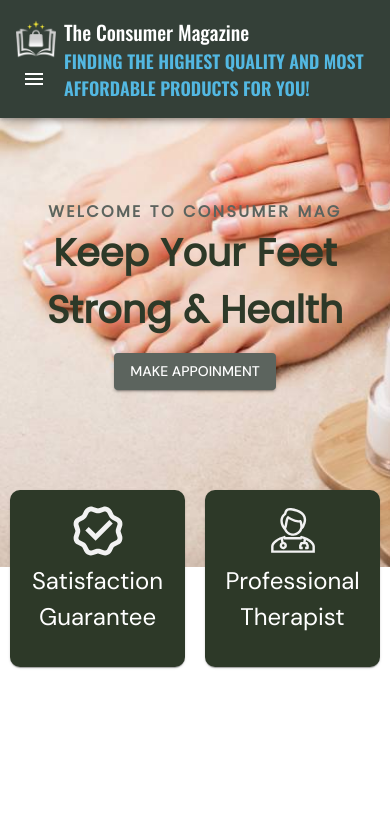
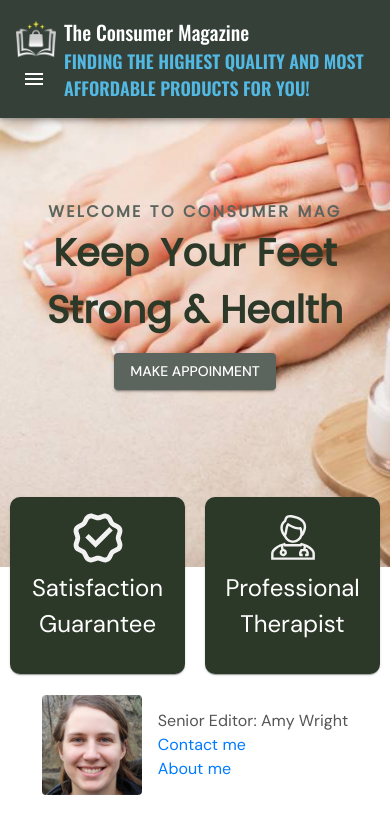
Before and after one commit to javadhaditaghi/funguss-presell, a React (Vite) app: page / in a window 390 px wide. Shown: the top 834 px of the page. Built offline with nearby package versions, Linux system fonts and the light colour scheme.

Commit message:
make the spacialist part responsive

```diff
--- a/src/components/main/header/header-desktop.jsx
+++ b/src/components/main/header/header-desktop.jsx
@@ -3,17 +3,25 @@ import TopText from "./topText";
 import QualityCard from "./topQualityCard"
 import Doctor from "../../icons/doctor";
 import Quality from '../../icons/quality';
+import Specialist from "./specialist";
+import { Box } from '@mui/material';
 
 
 const DesktopHeader = () => {
     return (
+        <Box sx={{
+            display: {
+                xs: "none", md: "block"
+            }
+        }}>
+
             <Grid2 container sx={{
                 backgroundImage: "url('nail-funguss.png')",
                 backgroundSize: "cover",
                 backgroundPosition: "center",
                 height: "80vh",
                 width: "100vw",
-            display: { xs: "none", md: "flex" }
+
             }}>
 
                 <Grid2 xs={0} md={.5} lg={2}>
@@ -34,6 +42,9 @@ const DesktopHeader = () => {
 
                 </Grid2>
             </Grid2>
+            <Specialist />
+        </Box >
+
 
     )
 }
--- a/src/components/main/header/header-mobile.jsx
+++ b/src/components/main/header/header-mobile.jsx
@@ -3,16 +3,24 @@ import TopText from "./topText";
 import QualityCard from "./topQualityCard"
 import Doctor from "../../icons/doctor";
 import Quality from '../../icons/quality';
+import Specialist from "./specialist";
+import { Box } from '@mui/material';
+
 
 
 const MobileHeader = () => {
     return (
+        <Box sx={{
+            display: {
+                xs: "block", md: "none"
+            }
+        }}>
             <Grid2 container sx={{
                 backgroundImage: "url('nail-funguss-mobile.png')",
                 backgroundSize: "cover",
                 backgroundPosition: "center",
                 width: "100vw",
-            display: { xs: "flex", md: "none" }
+
             }}>
 
 
@@ -34,6 +42,8 @@ const MobileHeader = () => {
 
                 </Grid2>
             </Grid2>
+            <Specialist />
+        </Box>
 
     )
 }
--- /dev/null
+++ b/src/components/main/header/specialist.jsx
@@ -0,0 +1,57 @@
+import * as React from 'react';
+import Avatar from '@mui/material/Avatar';
+import { Box, Typography, Link } from '@mui/material';
+import Grid2 from "@mui/material/Unstable_Grid2/Grid2"
+import { styled } from '@mui/material/styles';
+
+
+const CustomLink = styled('Link')({
+    display: 'block',
+    textDecoration: 'none',
+    cursor: 'pointer',
+    color: '#007BFF',
+    '&:hover': {
+        textDecoration: 'underline',
+    },
+});
+
+
+
+export default function Specialist() {
+
+    return (
+        <Grid2 container padding={1}>
+
+            <Grid2 xs={0} md={.5} lg={2}>
+
+            </Grid2>
+            <Grid2 xs={12} md={4} lg={2.1} >
+
+                <Box sx={{ display: "flex", justifyContent: "center", alignItems: 'center', height: "100%", position: "relative", top: { xs: "120%", md: "0" } }}>
+                    <Avatar
+                        alt="Remy Sharp"
+                        src="specialist.jpg"
+                        sx={{ width: 100, height: 100 }}
+                        variant='rounded'
+                    />
+                    <Box sx={{ paddingLeft: 2 }}>
+                        <Typography sx={{ color: "#555" }}>
+                            Senior Editor: <Box component="span" >Amy Wright</Box>
+                        </Typography>
+                        <CustomLink>Contact me</CustomLink>
+                        <CustomLink>About me</CustomLink>
+                    </Box>
+
+                </Box>
+
+
+            </Grid2>
+            <Grid2 xs={0} md={7.5} lg={7}>
+
+            </Grid2>
+
+
+        </Grid2 >
+
+    );
+}
--- a/src/components/main/header/topQualityCard.jsx
+++ b/src/components/main/header/topQualityCard.jsx
@@ -8,7 +8,7 @@ import Typography from '@mui/material/Typography';
 
 export default function QualityCard({ icon, title, subtitle }) {
     return (
-        <Card sx={{ position: "relative", bottom: -100, background: "#2D3928", borderRadius: "10px" }}>
+        <Card sx={{ position: "relative", bottom: -107, background: "#2D3928", borderRadius: "10px" }}>
 
             <CardContent sx={{ textAlign: "center" }}>
                 {icon}
--- a/src/components/main/mainPage.jsx
+++ b/src/components/main/mainPage.jsx
@@ -15,9 +15,6 @@ const MainPage = () => {
     <>
 
       <DesktopHeader />
-
-      {/* Mobile version */}
-
       <MobileHeader />
     </>
 
```
Also changed, not shown: public/specialist.jpg (added). Lines whose indentation alone changed are shown as unchanged.
